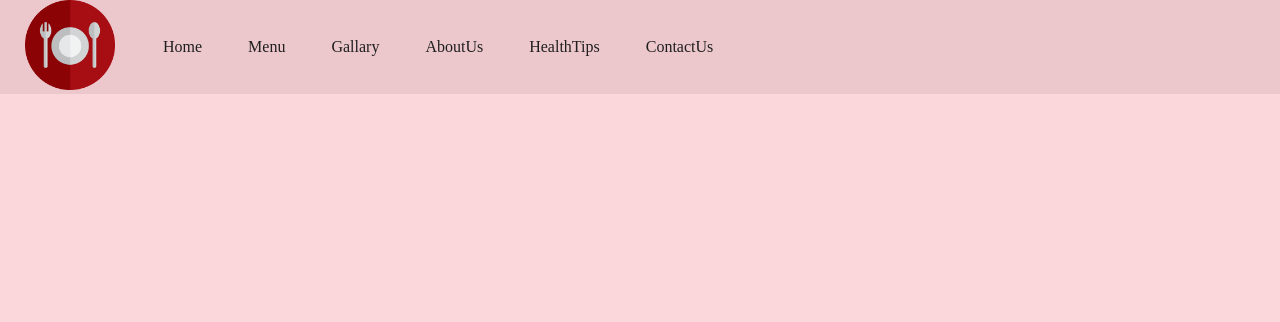
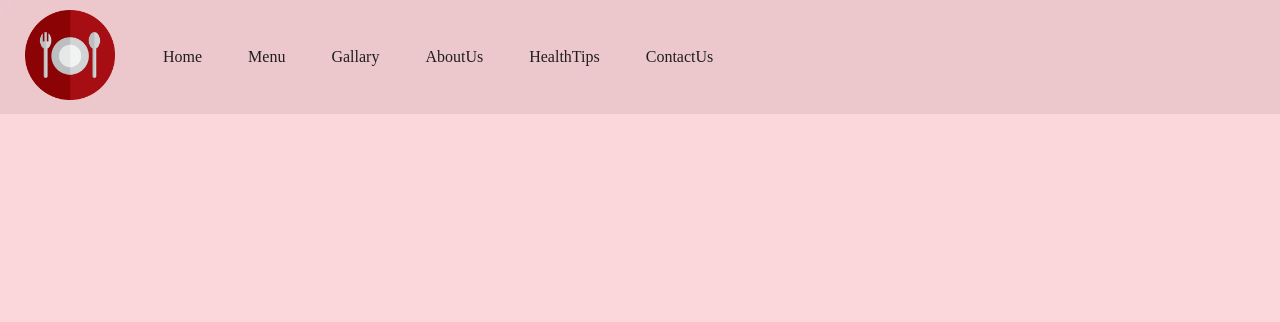
Before and after one commit to tannyatripathi/kitchen.github.io, a plain HTML site: page index.html in a window 1280 px wide. Shown: the top 322 px of the page. Drawn offline with Linux system fonts and the light colour scheme; a web font is replaced by a local one.

Commit message:
Add files via upload

```diff
--- a/index1.css
+++ b/index1.css
@@ -28,11 +28,11 @@ body {
     align-items: center;
 }
 
-.logo {
-    padding: 0px 25px;
-}
+/* .logo {
+} */
 
 .navi .logo img {
+    margin: 10px 25px;
     height: 90px;
 }
 
```
